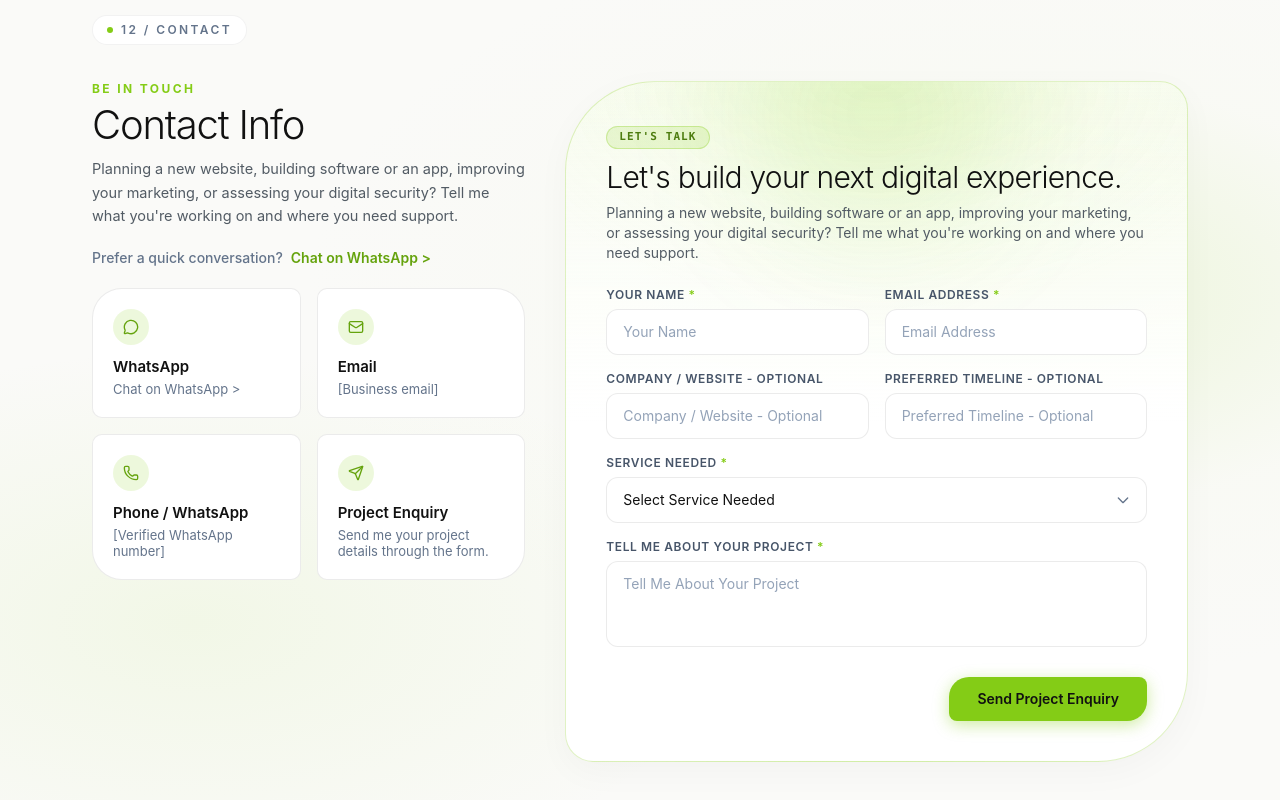
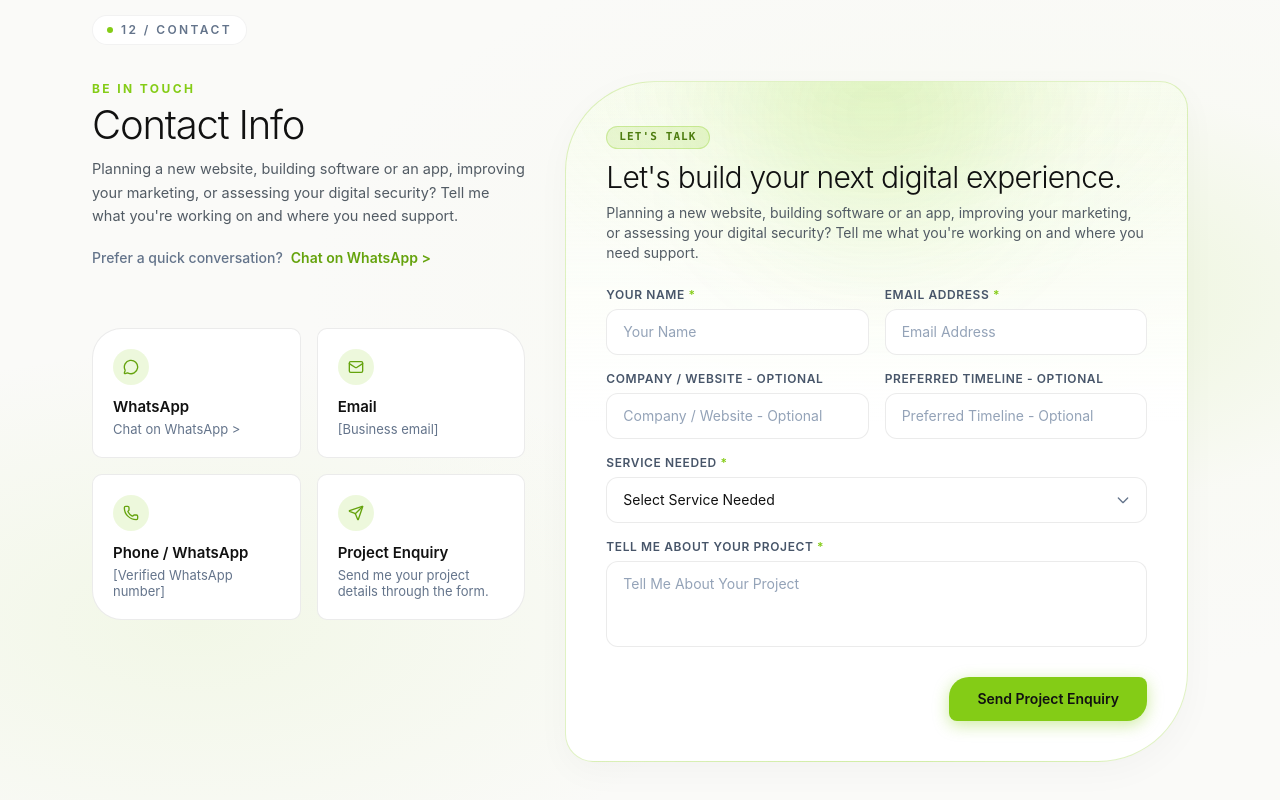
Before and after one commit to pooja-187/IT_firm_Portfolio, a Next.js app: page / in a window 1280 px wide. Shown: the part 9708-10508 px from the top of the page. Built offline with nearby package versions, Linux system fonts and the light colour scheme.

Commit message:
style(contact): shift 4 contact cards downward for better vertical alignment

```diff
--- a/src/components/ContactSection.tsx
+++ b/src/components/ContactSection.tsx
@@ -120,7 +120,7 @@ export default function ContactSection() {
             </motion.div>
 
             {/* 4 Asymmetrically Rounded Organic Cards (2x2 Grid) */}
-            <div className="grid grid-cols-1 sm:grid-cols-2 gap-3.5 sm:gap-4">
+            <div className="grid grid-cols-1 sm:grid-cols-2 gap-3.5 sm:gap-4 mt-6 sm:mt-8 lg:mt-10">
 
               {/* Card 01: WhatsApp (Top-Left leaf radius) */}
               <motion.div
```
